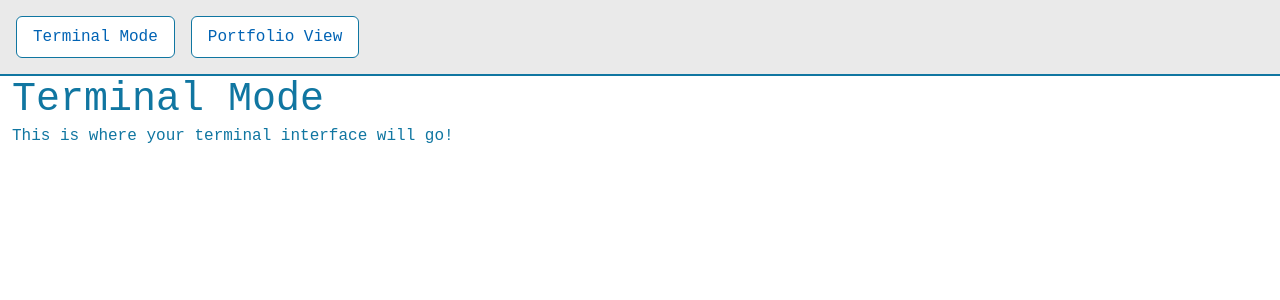
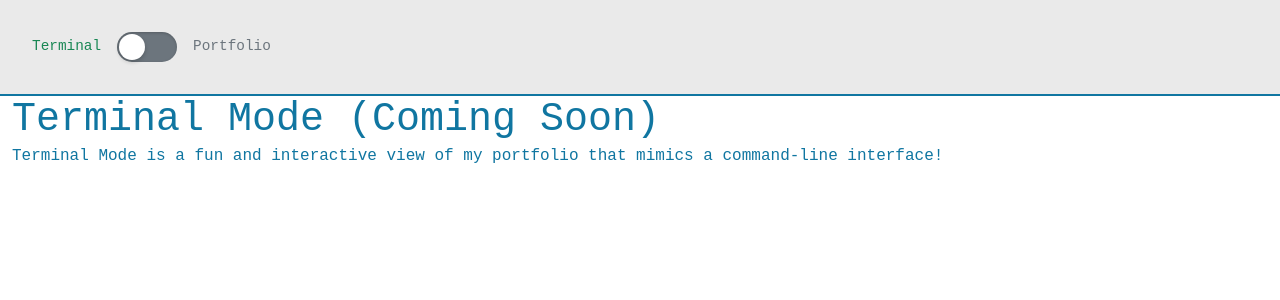
Before and after one commit to kparkok/karinapark.com, a React (Vite) app: page / in a window 1280 px wide. Shown: the top 300 px of the page. Built offline with nearby package versions, Linux system fonts and the light colour scheme.

Commit message:
Updated Toggle

```diff
--- a/src/App.tsx
+++ b/src/App.tsx
@@ -1,26 +1,74 @@
 import { useState } from "react";
-import { Button, Container } from "react-bootstrap";
+import { Container } from "react-bootstrap";
 import Terminal from "./components/Terminal";
 import Portfolio from "./components/Portfolio";
 
 function App() {
   const [mode, setMode] = useState<"terminal" | "portfolio">("terminal");
 
+  const toggleMode = () => {
+    setMode(mode === "terminal" ? "portfolio" : "terminal");
+  };
+
   return (
     <div className="app">
       <nav className="mode-toggle">
-        <Button
-          variant={mode === "terminal" ? "success" : "outline-success"}
-          onClick={() => setMode("terminal")}
+        <div
+          style={{
+            display: "flex",
+            alignItems: "center",
+            gap: "1rem",
+            padding: "1rem",
+          }}
         >
-          Terminal Mode
-        </Button>
-        <Button
-          variant={mode === "portfolio" ? "success" : "outline-success"}
-          onClick={() => setMode("portfolio")}
-        >
-          Portfolio View
-        </Button>
+          <span
+            style={{
+              fontSize: "0.9rem",
+              fontWeight: "500",
+              color: mode === "terminal" ? "#198754" : "#6c757d",
+            }}
+          >
+            Terminal
+          </span>
+
+          <div
+            onClick={toggleMode}
+            style={{
+              width: "60px",
+              height: "30px",
+              backgroundColor: mode === "portfolio" ? "#198754" : "#6c757d",
+              borderRadius: "15px",
+              position: "relative",
+              cursor: "pointer",
+              transition: "background-color 0.3s ease",
+              boxShadow: "inset 0 1px 3px rgba(0, 0, 0, 0.2)",
+            }}
+          >
+            <div
+              style={{
+                width: "26px",
+                height: "26px",
+                backgroundColor: "white",
+                borderRadius: "50%",
+                position: "absolute",
+                top: "2px",
+                left: mode === "portfolio" ? "32px" : "2px",
+                transition: "left 0.3s ease",
+                boxShadow: "0 2px 4px rgba(0, 0, 0, 0.2)",
+              }}
+            />
+          </div>
+
+          <span
+            style={{
+              fontSize: "0.9rem",
+              fontWeight: "500",
+              color: mode === "portfolio" ? "#198754" : "#6c757d",
+            }}
+          >
+            Portfolio
+          </span>
+        </div>
       </nav>
 
       {mode === "terminal" ? (
--- a/src/components/Terminal.tsx
+++ b/src/components/Terminal.tsx
@@ -1,8 +1,11 @@
 function Terminal() {
   return (
     <div>
-      <h1>Terminal Mode</h1>
-      <p>This is where your terminal interface will go!</p>
+      <h1>Terminal Mode (Coming Soon)</h1>
+      <p>
+        Terminal Mode is a fun and interactive view of my portfolio that mimics
+        a command-line interface!
+      </p>
     </div>
   );
 }
```
